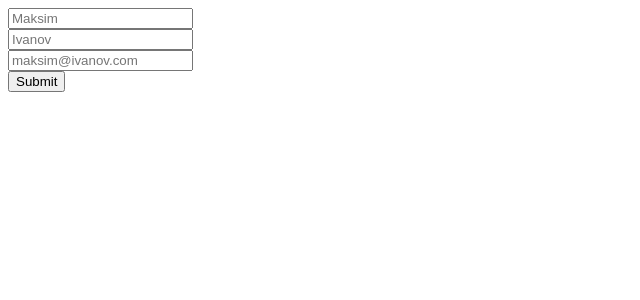
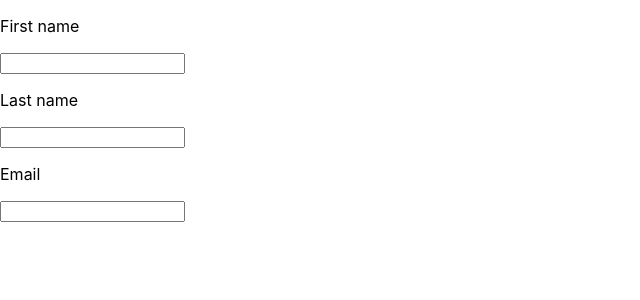
Before and after one commit to satansdeer/loftschool-react, a React (Create React App) app: page / in a window 1280 px wide. Shown: the top 300 px of the page, without its empty margins (0-640 px from the left). Built offline with nearby package versions, Linux system fonts and the light colour scheme.

Commit message:
Add final form example

```diff
--- a/src/App.js
+++ b/src/App.js
@@ -1,24 +1,26 @@
-import React from "react";
-import { reduxForm, Field } from "redux-form";
+import React, { Component } from "react";
+import { Form, Field } from "react-final-form";
 import "./App.css";
 
-const customField = ({
-  input,
-  type,
-  placeholder,
-  id,
-  meta: { touched, error },
-  ...rest
-}) => {
+const sleep = ms => new Promise(resolve => setTimeout(resolve, ms));
+
+const Input = ({ input, meta, label }) => {
   return (
-    <div>
-      <input {...input} placeholder={placeholder} type={type} id={id} />
-      {touched && error && <p style={{ color: "red" }}>{error}</p>}
-    </div>
+    <>
+      <p>{label}</p>
+      <input {...input} />
+      {meta.error && meta.visited && !meta.active && (
+        <pre style={{ color: "red" }}>{meta.error}</pre>
+      )}
+    </>
   );
 };
 
-const myValidator = values => {
+const onSubmit = () => {
+  console.log("Submit");
+};
+
+const validate = values => {
   const errors = {};
   if (!values.firstName) {
     errors.firstName = "First name is required";
@@ -26,38 +28,39 @@ const myValidator = values => {
   return errors;
 };
 
-const WrappedForm = ({ handleSubmit }) => {
-  return (
-    <form onSubmit={handleSubmit(val => console.log(val))}>
-      <div>
-        <Field
-          name="firstName"
-          type="text"
-          id="first-name"
-          placeholder="Maksim"
-          component={customField}
-        />
-        <Field
-          name="lastName"
-          type="text"
-          id="last-name"
-          placeholder="Ivanov"
-          component={customField}
-        />
-        <Field
-          name="email"
-          type="email"
-          id="email"
-          placeholder="maksim@ivanov.com"
-          component={customField}
-        />
-      </div>
-      <button type="submit">Submit</button>
-    </form>
-  );
+const validateLastName = async value => {
+  if (!value) {
+    return "Last name is required";
+  }
+
+  await sleep(500);
+
+  if (value === "test") {
+    return "Last name taken";
+  }
 };
 
-export default reduxForm({
-  form: "wrappedForm",
-  validate: myValidator
-})(WrappedForm);
+class App extends Component {
+  render() {
+    return (
+      <Form
+        onSubmit={onSubmit}
+        validate={validate}
+        render={({ handleSubmit, pristine, invalid }) => (
+          <form onSubmit={handleSubmit}>
+            <Field name="firstName" label="First name" component={Input} />
+            <Field
+              name="lastName"
+              label="Last name"
+              component={Input}
+              validate={validateLastName}
+            />
+            <Field name="email" label="Email" component={Input} />
+          </form>
+        )}
+      />
+    );
+  }
+}
+
+export default App;
--- a/src/index.js
+++ b/src/index.js
@@ -1,23 +1,12 @@
-import React from "react";
-import ReactDOM from "react-dom";
-import { Provider } from "react-redux";
-import { createStore, combineReducers } from "redux";
-import { reducer as formReducer } from "redux-form";
+import React from 'react';
+import ReactDOM from 'react-dom';
+import './index.css';
+import App from './App';
+import * as serviceWorker from './serviceWorker';
 
-import App from "./App";
+ReactDOM.render(<App />, document.getElementById('root'));
 
-const rootReducer = combineReducers({
-  form: formReducer
-});
-
-const store = createStore(
-  rootReducer,
-  window.__REDUX_DEVTOOLS_EXTENSION__ && window.__REDUX_DEVTOOLS_EXTENSION__()
-);
-
-ReactDOM.render(
-  <Provider store={store}>
-    <App />
-  </Provider>,
-  document.getElementById("root")
-);
+// If you want your app to work offline and load faster, you can change
+// unregister() to register() below. Note this comes with some pitfalls.
+// Learn more about service workers: http://bit.ly/CRA-PWA
+serviceWorker.unregister();
```
Also changed, not shown: package.json (+3 -4 lines), 1 other file (tests, documents, lock files or other folders).
